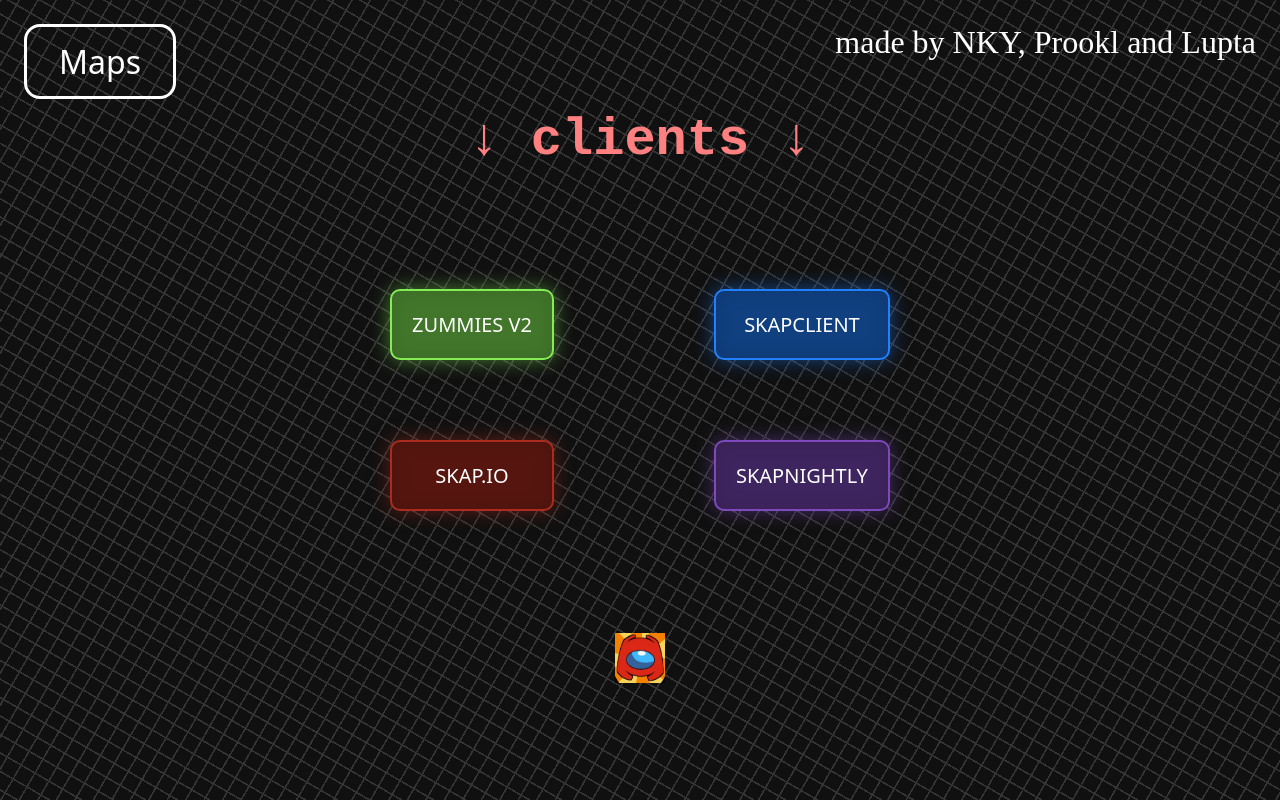
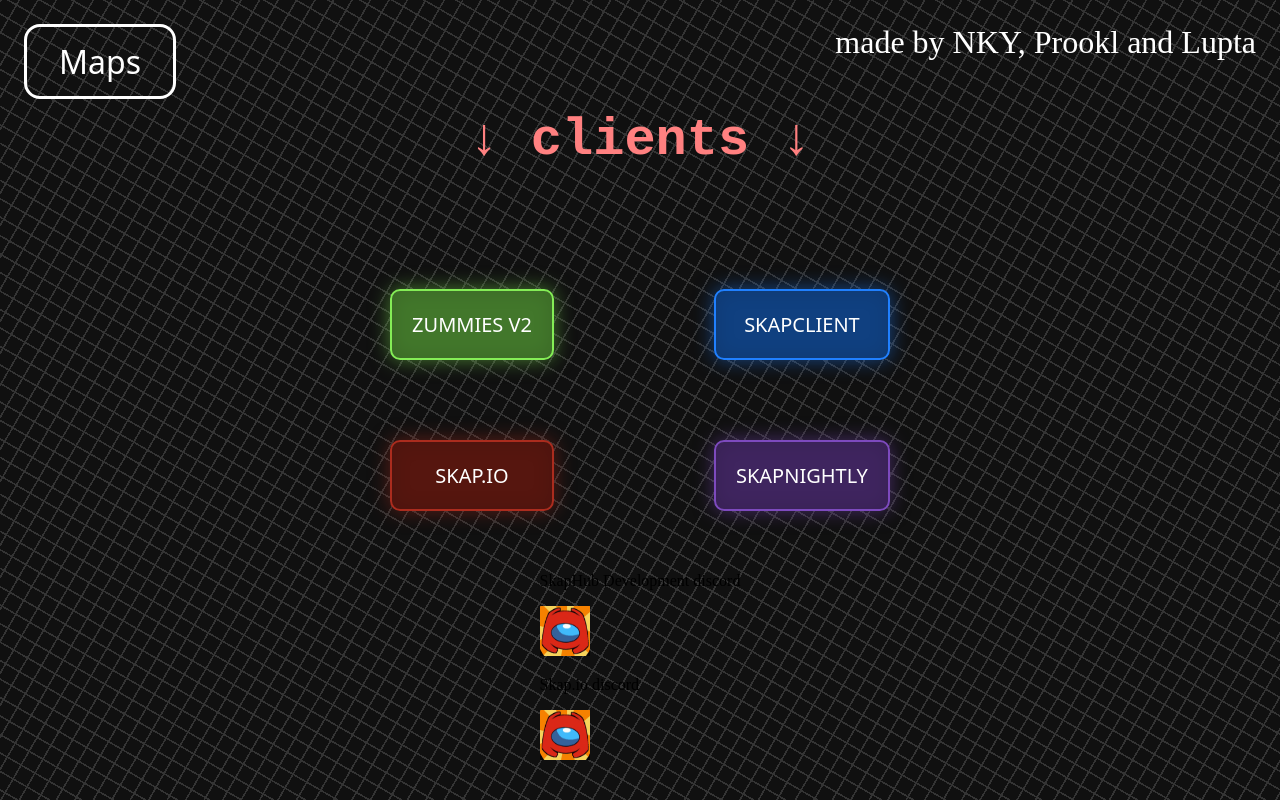
Before and after one commit to Prookle/SkapHub, a plain HTML site: page index.html in a window 1280 px wide. Drawn offline with Linux system fonts and the light colour scheme.

Commit message:
doin more discor

```diff
--- a/index.html
+++ b/index.html
@@ -31,8 +31,16 @@
 			</a>
 		</div>
 		<div id="links">
-			<a href="https://discord.gg/P3hJdpD2" target="_blank" title="Join the Discord">
+			<display:grid>
+<p>SkapHub Development discord</p>
+			<a href="https://discord.gg/P3hJdpD2" target="_blank" title="Anything Library">
 				<img src="discord.png" width="50" height="50" />
+				</a>
+				<p>Skap.io discord</p>
+				<a href="https://discord.gg/skap" target="_blank" title="skap">
+					<img src="discord.png" width="50" height="50" />
+					</a>
+				</display:grid>
 			</a>
 		</div>
 	</body>
```
